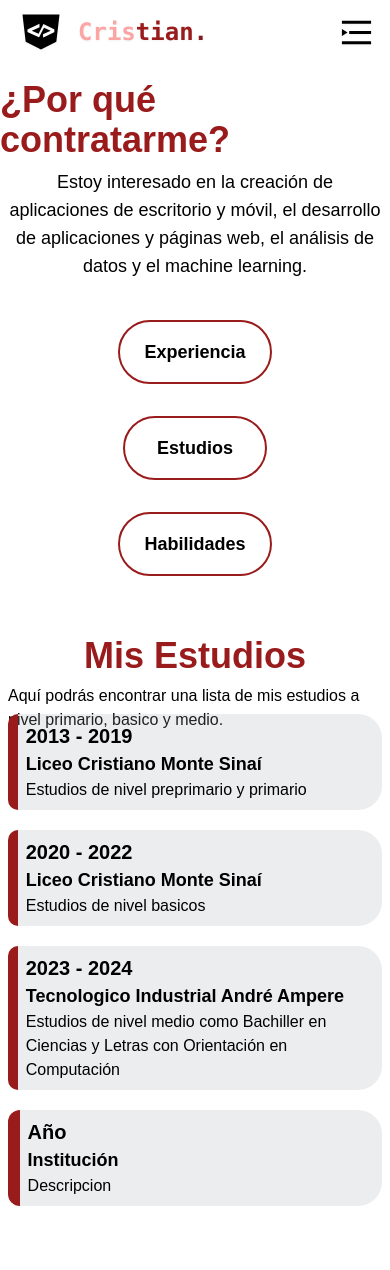
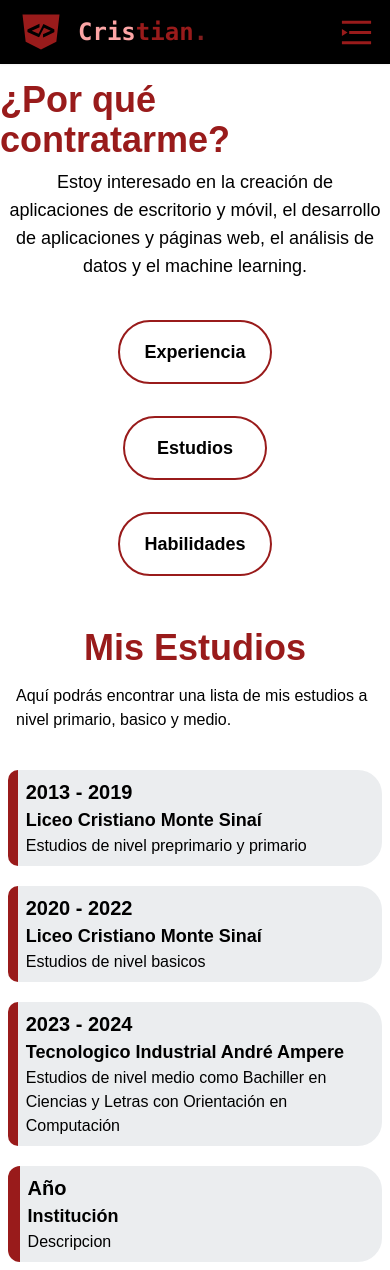
Before and after one commit to morris3432/portafoli_nextjs, a Next.js app: page /resumen/estudios in a window 390 px wide. Before the commit the page ends 1214 px from the top, so only its background shows below. Built offline with nearby package versions, Linux system fonts and the light colour scheme.

Commit message:
menu setin

```diff
--- a/src/app/resumen/estudios/page.jsx
+++ b/src/app/resumen/estudios/page.jsx
@@ -3,10 +3,10 @@ const Estudios=()=>{
     <>
         <div className="h-40 flex flex-col justify-center items-center">
                 <h1 className="text-center text-red-800 text-4xl font-extrabold">Mis Estudios</h1>
-                <p className="p-2">Aquí podrás encontrar una lista de mis estudios a nivel primario, basico y medio.</p>
+                <p className="p-4">Aquí podrás encontrar una lista de mis estudios a nivel primario, basico y medio.</p>
         </div >
 
-        <div className="w-full h-96 flex flex-col items-start justify-center">
+        <div className="mt-14 lg:mt-0 w-full h-96 flex flex-col items-start justify-center">
             <div className="grid grid-cols-1 xl:grid-cols-2 gap-5 w-full p-2 ">
                 <div className="flex items-center hover:scale-110 transition-all rounded-r-3xl rounded-l-2xl">
                     <div className="bg-red-800 w-2.5 h-full rounded-l-full"></div>
--- a/src/app/resumen/habilidades/page.jsx
+++ b/src/app/resumen/habilidades/page.jsx
@@ -8,7 +8,7 @@ export default function Habilidades(){
             <p className="p-2">Aquí podrás encontrar una lista de mis habilidades con diferentes Tecnologias como desarrollador web y móvil.</p>
         </div>
 
-        <div className="w-full h-96 flex flex-col items-start justify-center">
+        <div className="mt-14 lg:mt-0 w-full h-96 flex flex-col items-start justify-center">
             <div className="grid grid-cols-2 xl:grid-cols-3 gap-4 w-full p-2">
                 <div className="flex items-center hover:scale-110 transition-all rounded-r-3xl rounded-l-2xl">
                     <div className="bg-red-800 w-2 h-full rounded-l-full"></div>
--- a/src/app/resumen/page.jsx
+++ b/src/app/resumen/page.jsx
@@ -3,9 +3,9 @@ const Resumen=()=>{
     <>
         <div className="h-40 flex flex-col justify-center items-center">
                 <h1 className="text-center text-red-800 text-4xl font-extrabold">Mi Experiencia</h1>
-                <p className="p-2">Aquí podrás encontrar una breve descripción de mi experiencia profesional y el trabajo que he realizado en diferentes proyectos.</p>
+                <p className="p-4">Aquí podrás encontrar una breve descripción de mi experiencia profesional y el trabajo que he realizado en diferentes proyectos.</p>
         </div >
-        <div className="w-full h-96 flex flex-col items-start justify-center">
+        <div className="mt-14 lg:mt-0 w-full h-96 flex flex-col items-start justify-center">
             <div className="grid grid-cols-1 xl:grid-cols-2 gap-5 w-full p-2">
                 <div className="flex items-center hover:scale-110 transition-all rounded-r-3xl rounded-l-2xl">
                     <div className="bg-red-800 w-2 h-full rounded-l-full"></div>
--- a/src/components/menu.jsx
+++ b/src/components/menu.jsx
@@ -5,7 +5,7 @@ import { ThemeSwitcher } from "./button/switch"
 export default function MenuL(){
 return (
     <Sheet>
-        <SheetTrigger asChild className="xl:hidden block cursor-pointer"><Menu height={35} width={35}/></SheetTrigger>
+        <SheetTrigger asChild className="xl:hidden block cursor-pointer text-red-800"><Menu height={35} width={35}/></SheetTrigger>
         <SheetContent className='bg-black mt-16'>
         <SheetHeader>
             <SheetTitle className='text-red-800 text-3xl' >Menú</SheetTitle>
--- a/src/components/navbar.jsx
+++ b/src/components/navbar.jsx
@@ -8,10 +8,10 @@ import MenuL from "./menu";
 const NavBar = () => {
 
   return (
-    <nav className="  flex justify-between items-center py-3 px-4 md:px-32 drop-shadow-sm">
+    <nav className="bg-black xl:bg-transparent flex justify-between items-center py-3 px-4 md:px-32 drop-shadow-sm">
       <Link href="/">
       <div className="flex justify-start items-center hover:scale-105 transition-all">
-        <DevIcon width={50} height={40}/>
+        <DevIcon className='text-red-800 ' width={50} height={40}/>
         <h1 className='mx-3 font-extrabold text-2xl'>
           <samp className="text-red-300">Cris</samp>
           <samp className="text-red-800">tian</samp>
```
